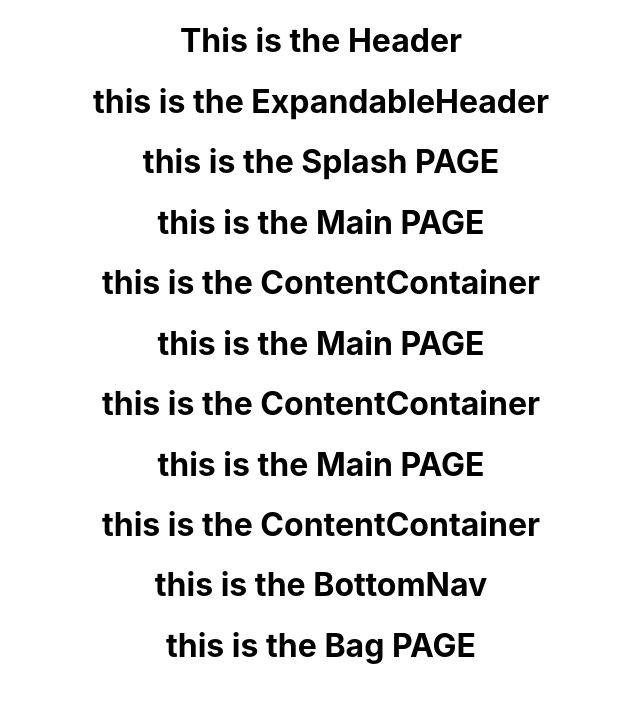
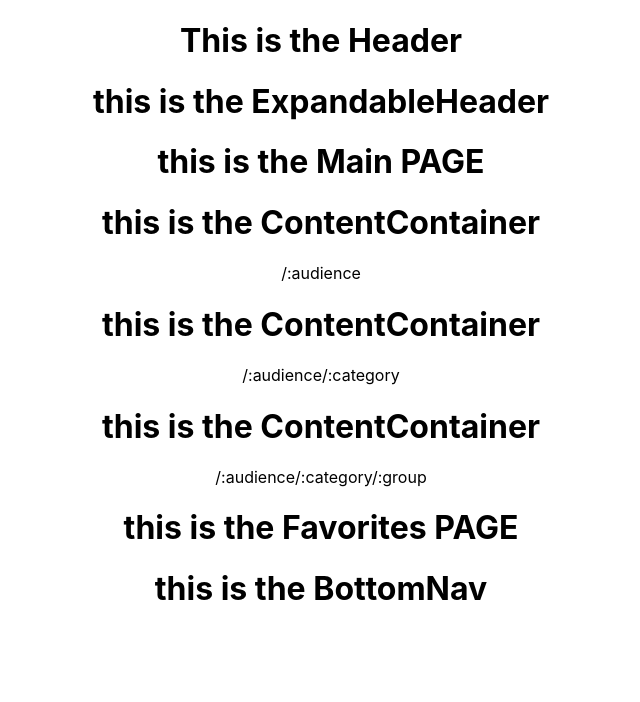
Before and after one commit to norrichs/CB-Clone-Project-FE, a React (Create React App) app: page /favorites in a window 1280 px wide. Shown: the top 702 px of the page, without its empty margins (319-959 px from the left). Built offline with nearby package versions, Linux system fonts and the light colour scheme.

Commit message:
Initial Page setup complete

```diff
--- a/package.json
+++ b/package.json
@@ -6,6 +6,7 @@
     "@testing-library/jest-dom": "^5.14.1",
     "@testing-library/react": "^11.2.7",
     "@testing-library/user-event": "^12.8.3",
+    "dotenv": "^8.2.0",
     "react": "^17.0.2",
     "react-dom": "^17.0.2",
     "react-router-dom": "^5.2.0",
--- a/src/App.js
+++ b/src/App.js
@@ -1,6 +1,7 @@
+import React, {useState} from 'react';
+import './App.css';
+import { Route, Link, Switch } from 'react-router-dom';
 
-import './App.css';
-import { Router, Link, Switch } from 'react-router-dom';
 
 
 /////////////// COMPONENTS BELOW /////////////////////
@@ -13,29 +14,58 @@ import BottomNav from './Components/BottomNav';
 import Main from './Pages/Main';
 import Splash from './Pages/Splash';
 import Bag from './Pages/Bag';
+import Favorites from './Pages/Favorites'
 
 
 
 
 
+// to set the user state of the page
 
 function App() {
+  const url = ('https://ccexp5wwrk.execute-api.us-east-2.amazonaws.com/dev')
+  const [product, setProduct] = React.useState([])
+
+//////////// CRUD FUNCTIONS HERE ///////////////
+// const getProduct = () => {
+//   fetch(url)
+//   .then( (response) => response.json() )
+//   .then((data) => setProduct(data.body))
+//   console.log(url)
+// }
 
   return (
     <div className="App">
       {/* <Switch> */}
+        {/* may not need the routerProps in the the render prop */}
         <Header/>
         <ExpandableHeader/>
-        <Splash/>
+        <Route exact path="/"
+        render={(routerProps) => <Splash {...routerProps}
+        />} />
 
+        <Route exact path="/:audience"
+        render={(routerProps) => <Main {...routerProps}
+        />}/>
 
-        <Main/>
-        <Main/>
-        <Main/>
+        <Route exact path="/:audience/:category"
+        render={(routerProps) => <Main {...routerProps}
+        />}/>
+
+        <Route exact path="/:audience/:category/:group"
+        render={(routerProps) => <Main {...routerProps}
+        />}/>
+
+        <Route exact path="/bag"
+        render={(routerProps) => <Bag {...routerProps}
+        />} />
+
+        <Route exact path="/favorites"
+        render={(routerProps) => <Favorites {...routerProps}
+        />} />
 
         <BottomNav/>
-        <Bag/>
-        {/* </Switch> */}
+      {/* </Switch> */}
     </div>
   );
 }
--- a/src/Components/ContentContainer.js
+++ b/src/Components/ContentContainer.js
@@ -1,7 +1,24 @@
+import { PromiseProvider } from 'mongoose';
 import react from 'react';
 
-const ContentContainer = () => {
-    return <h1>this is the ContentContainer</h1>
+const ContentContainer = (props) => {
+
+
+
+
+
+
+
+
+
+
+
+    return (
+        <>
+        <h1>this is the ContentContainer</h1>
+        {props.children}
+        </>
+    )
 }
 
 export default ContentContainer;
--- a/src/Pages/Main.js
+++ b/src/Pages/Main.js
@@ -22,17 +22,16 @@ const Main = () => {
         <>
         <h1>this is the Main PAGE</h1>
         <ContentContainer>
-            <p>Audience</p>
+            <p>/:audience</p>
         </ContentContainer>
 
-        {/* <ContentContainer> */}
-            {/* {/:audience/:category} */}
-        {/* </ContentContainer> */}
+        <ContentContainer>
+            <p>/:audience/:category</p>
+        </ContentContainer>
 
-        {/* <ContentContainer> */}
-            {/* {/:audience/:category/:group} */}
-        {/* </ContentContainer> */}
-
+        <ContentContainer>
+        <p>/:audience/:category/:group</p>
+        </ContentContainer>
         </>
     )
 }
```
Also changed, not shown: 1 other file (tests, documents, lock files or other folders).
